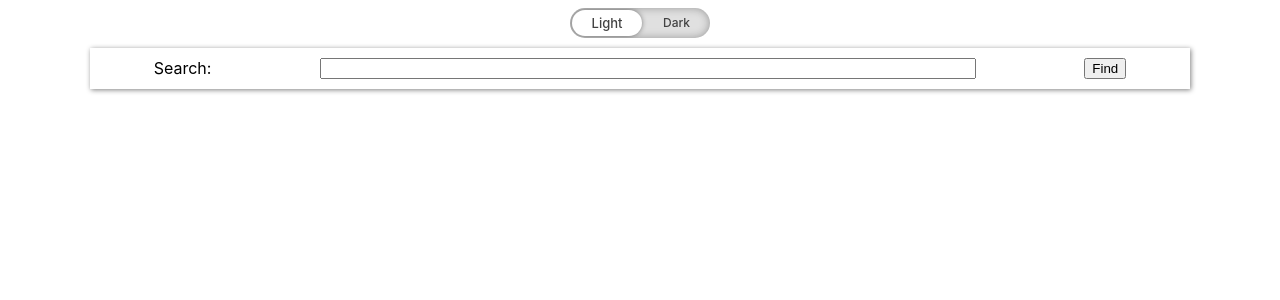
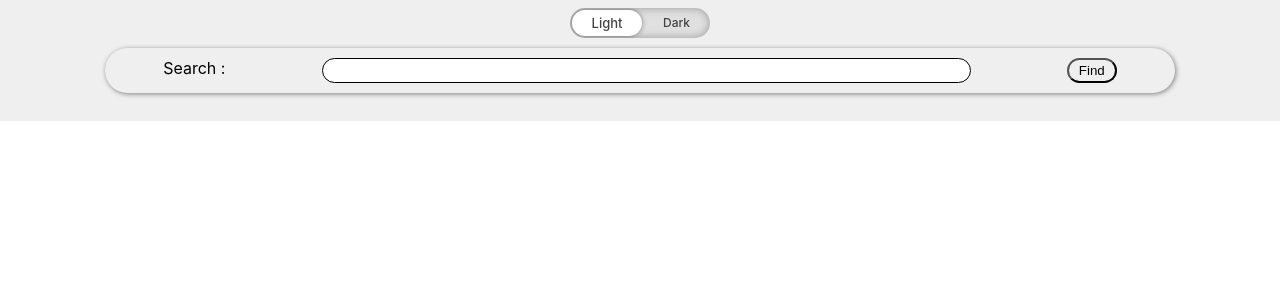
Before and after one commit to ShuvenduSamanta/imagEDEN, a React (Create React App) app: page / in a window 1280 px wide. Shown: the top 300 px of the page. Built offline with nearby package versions, Linux system fonts and the light colour scheme.

Commit message:
dark mode customization

```diff
--- a/src/App.css
+++ b/src/App.css
@@ -1,14 +1,17 @@
 
 .App {
   text-align: center;
+  background: #efefef;
+  margin-top: -10px;
+  padding: 18px;
 }
 /*MODE*/
 
 /*dark mode*/
 
 .dark-mode{
-  background: #111;
-  color: #E0E0E0;
+  background: #2b2b2b;
+  color: #ffffff;
 }
 
 
@@ -18,9 +21,46 @@
   justify-content: space-around;
   margin: 10px 7%;
   box-shadow: 1px 1px 5px gray;
+  border-radius: 50px;
   padding: 10px;
 }
-
+.mydiv.dark-mode{
+  background-color: #3c3c3c;
+  box-shadow: 1px 1px 5px rgb(0, 0, 0);
+}
+.input{
+  border: 1px solid;
+  border-radius: 50px;
+  display:grid;
+  grid-template-columns :auto;
+  grid-gap: 0.5rem 1rem;
+  justify-items: center;
+  position :relative;
+  padding-left: 15px;
+  background-color: rgb(255, 255, 255);
+}
+.input.dark-mode{
+  border: 1px solid rgba(255, 255, 255, 0.726);
+  background-color: #2b2b2b;
+}
+.button{
+  padding: 3px 10px;
+  cursor: pointer;
+  border-radius: 50px;
+}
+.button:hover {
+  background-color: black;
+  color: white;
+}
+.button.dark-mode{
+  border: 1px solid  rgb(241, 241, 241);
+  background-color: #2b2b2b;
+  color: #ffffff;
+}
+.button.dark-mode:hover{
+  background: #efefef;
+  color: rgb(0, 0, 0);
+}
 .imgden{
   display: flex;
   flex-wrap: wrap;
@@ -31,20 +71,18 @@
   width: 30%;
   margin: 2px;
   margin-top: 5px;
-  margin-right: -5px;
 }
 
 /*switch*/
 
-div.btn-container{
+.btn-container{
   display: flex;
   justify-content: center;
-  margin-top: 8px;
   vertical-align: middle;
   text-align: center;
 }
 
-div.btn-container i{
+.btn-container i{
   display: inline-block;
   position: relative;
   top: -9px;
--- a/src/App.js
+++ b/src/App.js
@@ -34,13 +34,13 @@ function App() {
         <i className="fa fa-moon-o" aria-hidden="true"></i>
       </div>
       <div className={dark ? "mydiv dark-mode" : "mydiv"}>
-        <span>Search:</span>
-        <input
+        <span>Search :</span>
+        <input className={dark ? "input dark-mode":"input"}
           style={{width: '60%'}}
           type="text"
           value={value}
           onChange={(e)=>setValue(e.target.value)}/>
-        <button onClick={()=> fetchImages()}>Find</button>
+        <button className={dark ? "button dark-mode" : "button"}onClick={()=> fetchImages()}>Find</button>
       </div>
       <div className={dark ? "imgden dark-mode" : "imgden"}>
           {
```
